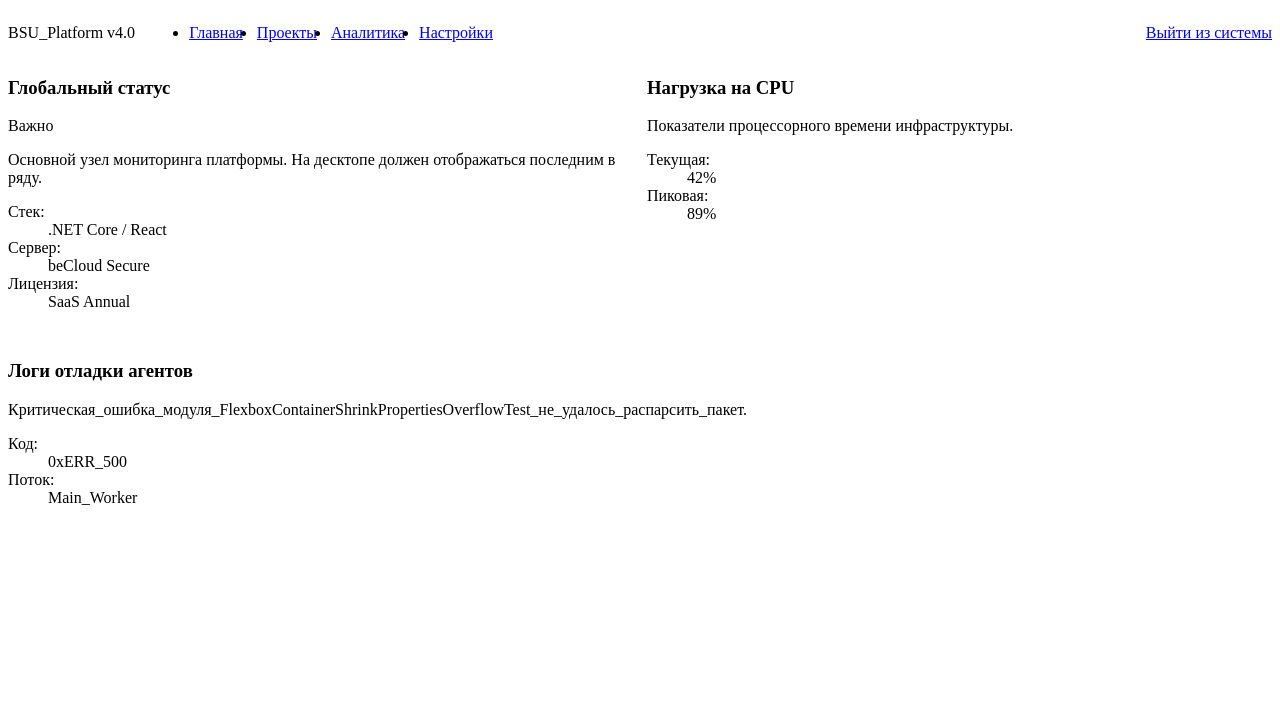
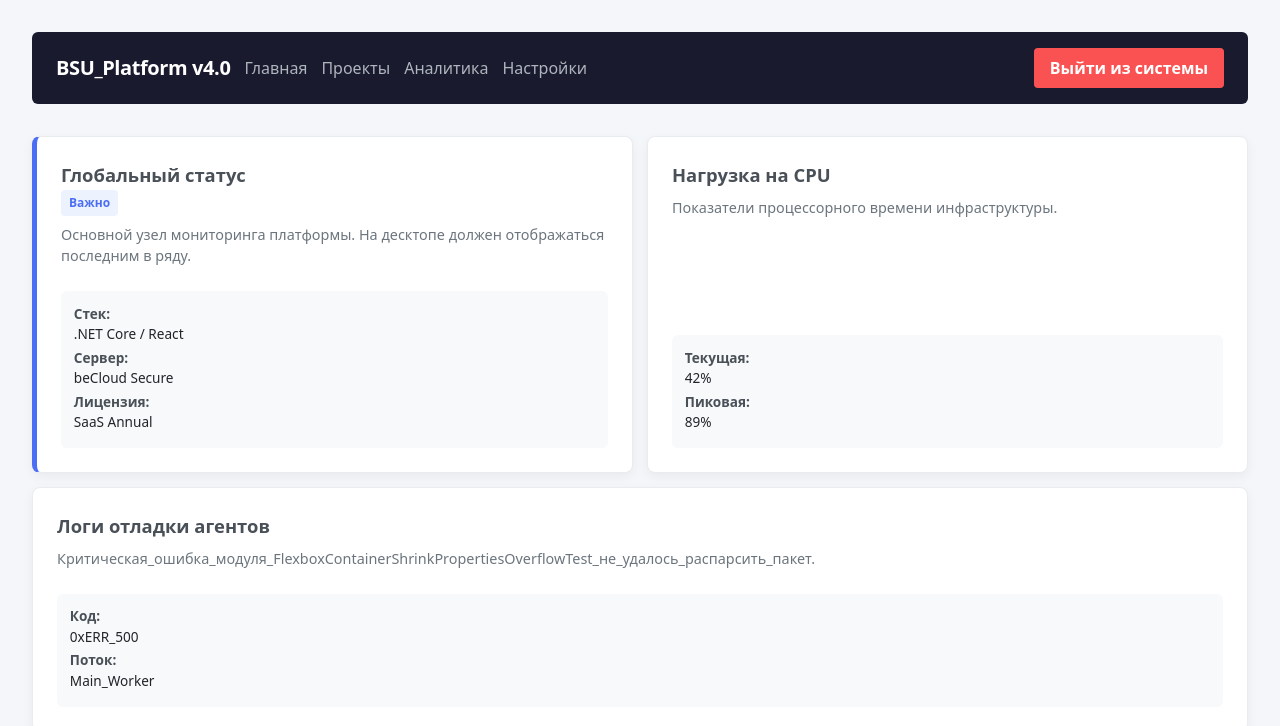
Before and after one commit to fufaev/css_lesson_10, a plain HTML site: page Кузнецов_Артём_ППОИС2609/index.html in a window 1280 px wide. Drawn offline with Linux system fonts and the light colour scheme.

Commit message:
[flex-card-inner] Реализована вложенная вертикальная структура внутри карточек

```diff
--- a/Кузнецов_Артём_ППОИС2609/css/style.css
+++ b/Кузнецов_Артём_ППОИС2609/css/style.css
@@ -1,3 +1,119 @@
+/* ==========================================================================
+   Базовые декоративные стили для Практической работы №10
+   ========================================================================== */
+
+* {
+  margin: 0;
+  padding: 0;
+  box-sizing: border-box;
+}
+
+body {
+  font-family: system-ui, -apple-system, BlinkMacSystemFont, "Segoe UI", Roboto, sans-serif;
+  background-color: #f4f6f9;
+  color: #212529;
+  padding: 2rem;
+  line-height: 1.5;
+}
+
+.main-header {
+  background-color: #1a1a2e;
+  color: white;
+  padding: 1rem 1.5rem;
+  border-radius: 6px;
+  margin-bottom: 2rem;
+}
+
+.logo {
+  font-weight: 700;
+  font-size: 1.25rem;
+  letter-spacing: -0.02em;
+}
+
+.nav-menu ul {
+  list-style: none;
+}
+
+.nav-link {
+  color: #adb5bd;
+  text-decoration: none;
+  font-weight: 500;
+  transition: color 0.2s ease;
+}
+
+.nav-link:hover {
+  color: white;
+}
+
+.logout-btn {
+  background-color: #fa5252;
+  color: white;
+  padding: 0.5rem 1rem;
+  border-radius: 4px;
+  text-decoration: none;
+  font-weight: bold;
+  transition: background-color 0.2s ease;
+}
+
+.logout-btn:hover {
+  background-color: #e03131;
+}
+
+.stat-card {
+  background-color: white;
+  border-radius: 8px;
+  padding: 1.5rem;
+  box-shadow: 0 4px 12px rgba(0, 0, 0, 0.05);
+  border: 1px solid #e9ecef;
+}
+
+.stat-card.is-lead {
+  border-left: 5px solid #4c6ef5;
+}
+
+.card-header h3 {
+  font-size: 1.15rem;
+  color: #495057;
+}
+
+.card-desc {
+  color: #6c757d;
+  font-size: 0.9rem;
+  margin-top: 0.5rem;
+  margin-bottom: 1.5rem;
+}
+
+.meta-list {
+  background-color: #f8f9fa;
+  padding: 0.8rem;
+  border-radius: 6px;
+  font-size: 0.85rem;
+}
+
+.meta-list dt {
+  font-weight: 600;
+  color: #495057;
+}
+
+.meta-list dd {
+  color: #212529;
+  margin-bottom: 0.2rem;
+}
+
+.badge {
+  display: inline-block;
+  padding: 0.25rem 0.5rem;
+  font-size: 0.75rem;
+  font-weight: 700;
+  border-radius: 4px;
+  background-color: #edf2ff;
+  color: #4c6ef5;
+}
+
+/* ==========================================================================
+   РЕШЕНИЕ ПРАКТИЧЕСКОЙ (FLEXBOX)
+   ========================================================================== */
+
 .main-header {
   display: flex;
   flex-direction: row;
@@ -24,4 +140,10 @@
 
 .stat-card {
   flex: 1 1 276px;
+  display: flex;
+  flex-direction: column;
 }
+
+.meta-list {
+  margin-top: auto;
+}
```
